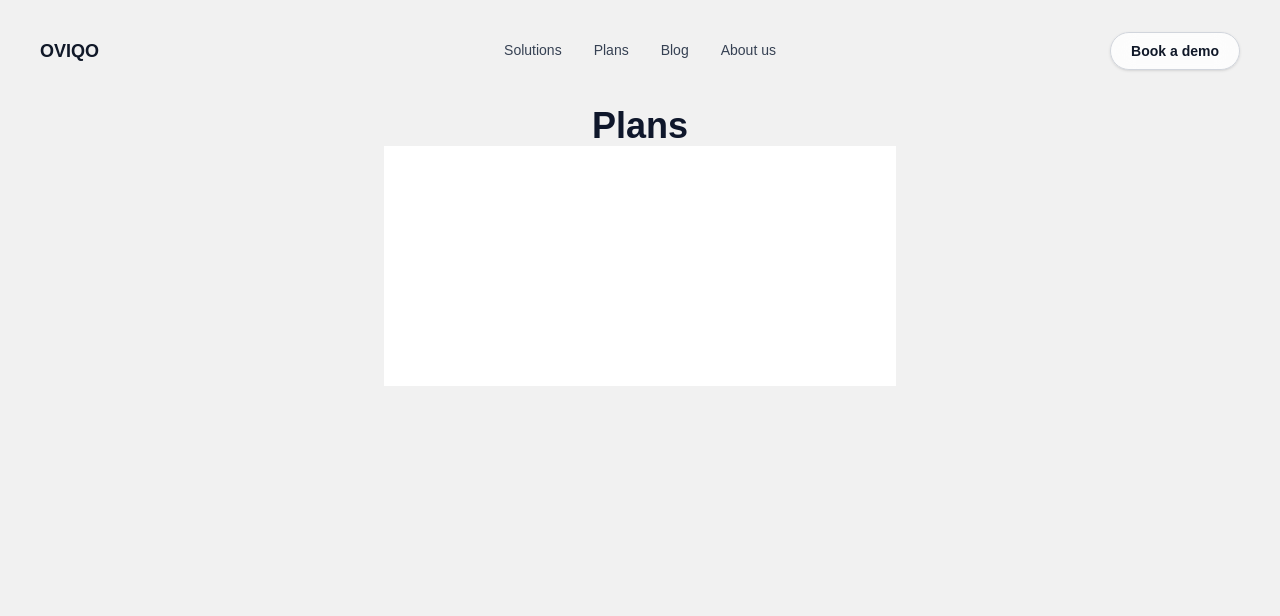
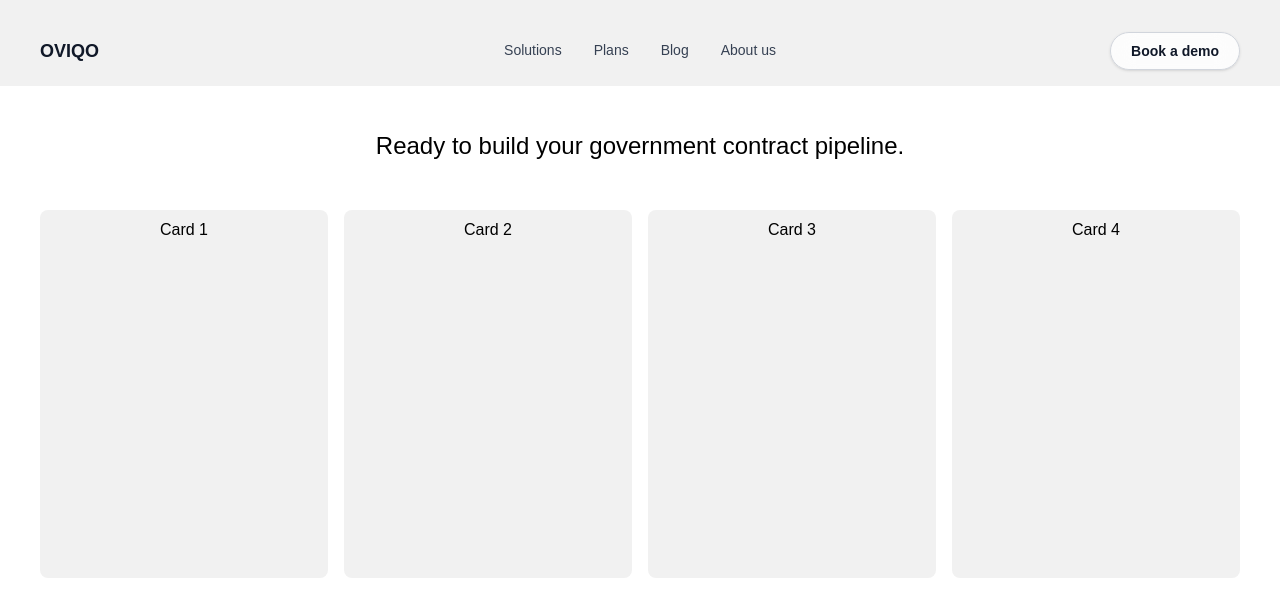
Before and after one commit to Oviqo-dev/oviqo-web, a Next.js app: page /plans in a window 1280 px wide. Shown: the top 616 px of the page. Built offline with nearby package versions, Linux system fonts and the light colour scheme.

Commit message:
basic pricing/plans page created

```diff
--- a/app/about/page.tsx
+++ b/app/about/page.tsx
@@ -67,7 +67,7 @@ export default function About(){
             <Link
               href="/"
               className={`transition font-bold text-lg ${
-                scrolled ? 'text-gray-900 hover:text-black' : 'text-gray-900 hover:text-white'
+                scrolled ? 'text-gray-900 hover:text-black' : 'text-gray-900 hover:text-gray-600'
               }`}
             >
               OVIQO
--- a/app/blog/page.tsx
+++ b/app/blog/page.tsx
@@ -67,7 +67,7 @@ export default function Blog(){
             <Link
               href="/"
               className={`transition font-bold text-lg ${
-                scrolled ? 'text-gray-900 hover:text-black' : 'text-gray-900 hover:text-white'
+                scrolled ? 'text-gray-900 hover:text-black' : 'text-gray-900 hover:text-gray-600'
               }`}
             >
               OVIQO
--- a/app/contact/page.tsx
+++ b/app/contact/page.tsx
@@ -67,7 +67,7 @@ export default function Contact(){
             <Link
               href="/"
               className={`transition font-bold text-lg ${
-                scrolled ? 'text-gray-900 hover:text-black' : 'text-gray-900 hover:text-white'
+                scrolled ? 'text-gray-900 hover:text-black' : 'text-gray-900 hover:text-gray-600'
               }`}
             >
               OVIQO
--- a/app/globals.css
+++ b/app/globals.css
@@ -5,7 +5,7 @@
   --foreground: #ffffff;
 }
 
-@theme inline {
+:root {
   --color-background: var(--background);
   --color-foreground: var(--foreground);
   --font-sans: var(--font-geist-sans);
--- a/app/plans/page.tsx
+++ b/app/plans/page.tsx
@@ -1,3 +1,4 @@
+
 'use client';
 
 import { useState, useEffect } from 'react';
@@ -54,6 +55,7 @@ export default function Plans() {
         }
       `}</style>
 
+      <div className="flex flex-col h-screen">
       <div className="sticky top-0 z-50 w-full pt-4 px-4 transition-all duration-300">
         <header
           className={`mx-auto transition-all duration-300 flex items-center justify-between ${
@@ -66,7 +68,7 @@ export default function Plans() {
             <Link
               href="/"
               className={`transition font-bold text-lg ${
-                scrolled ? 'text-gray-900 hover:text-black' : 'text-gray-900 hover:text-white'
+                scrolled ? 'text-gray-900 hover:text-black' : 'text-gray-900 hover:text-gray-600'
               }`}
             >
               OVIQO
@@ -102,17 +104,25 @@ export default function Plans() {
           </div>
         </header>
       </div>
-       <main className="mx-auto max-w-lg mt-5">
-              <h1 className="text-4xl font-bold text-slate-900 text-center"> Plans </h1>
+       <main className="flex-1 flex flex-col">
 
-                 <section className="bg-white py-24 px-6 scroll-mt-24" id="solution">
-          <div className="max-w-7xl mx-auto grid grid-cols-2 lg:grid-cols-4 gap-8 text-center">
-            <div>
-              <h1>This is the next section</h1>
+
+        <section className="bg-white flex-1 h-full" id="solution">
+          <div className="p-6 text-left text-black h-auto">
+            <div className="text-center mb-8 mt-5">
+              <h1 className="text-2xl">Ready to build your government contract pipeline.</h1>
+            </div>
+            <div className="flex p-2 h-auto  min-h-100">
+              <div className="flex-1 bg-[#f1f1f1] m-2 rounded-lg text-center h-auto pt-2">Card 1</div>
+              <div className="flex-1 bg-[#f1f1f1] m-2 rounded-lg text-center h-auto pt-2">Card 2</div>
+              <div className="flex-1 bg-[#f1f1f1] m-2 rounded-lg text-center h-auto pt-2">Card 3</div>
+              <div className="flex-1 bg-[#f1f1f1] m-2 rounded-lg text-center h-auto pt-2">Card 4</div>
             </div>
           </div>
         </section>
+
       </main>
+      </div>
 
     </>
   );
```
